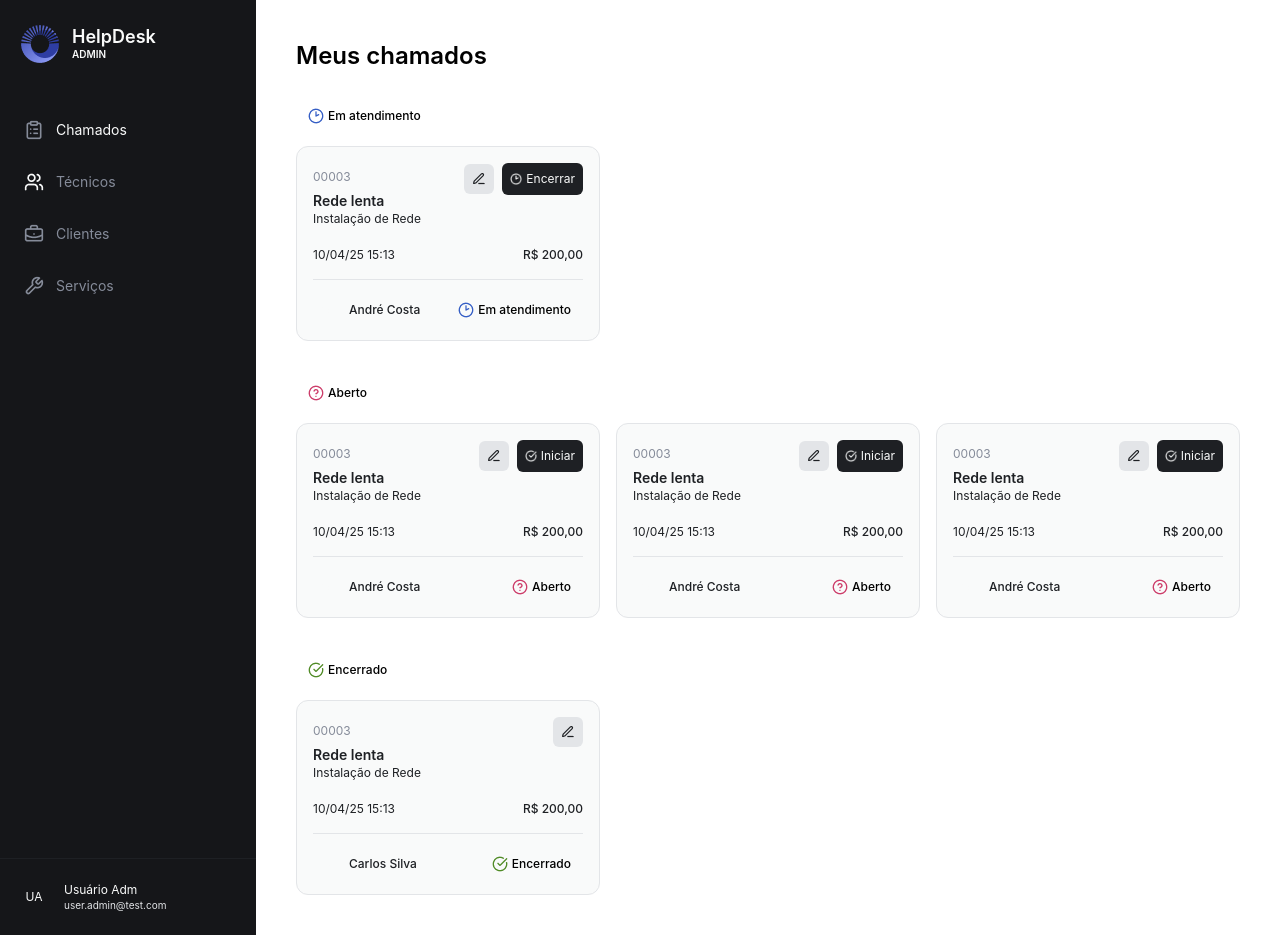
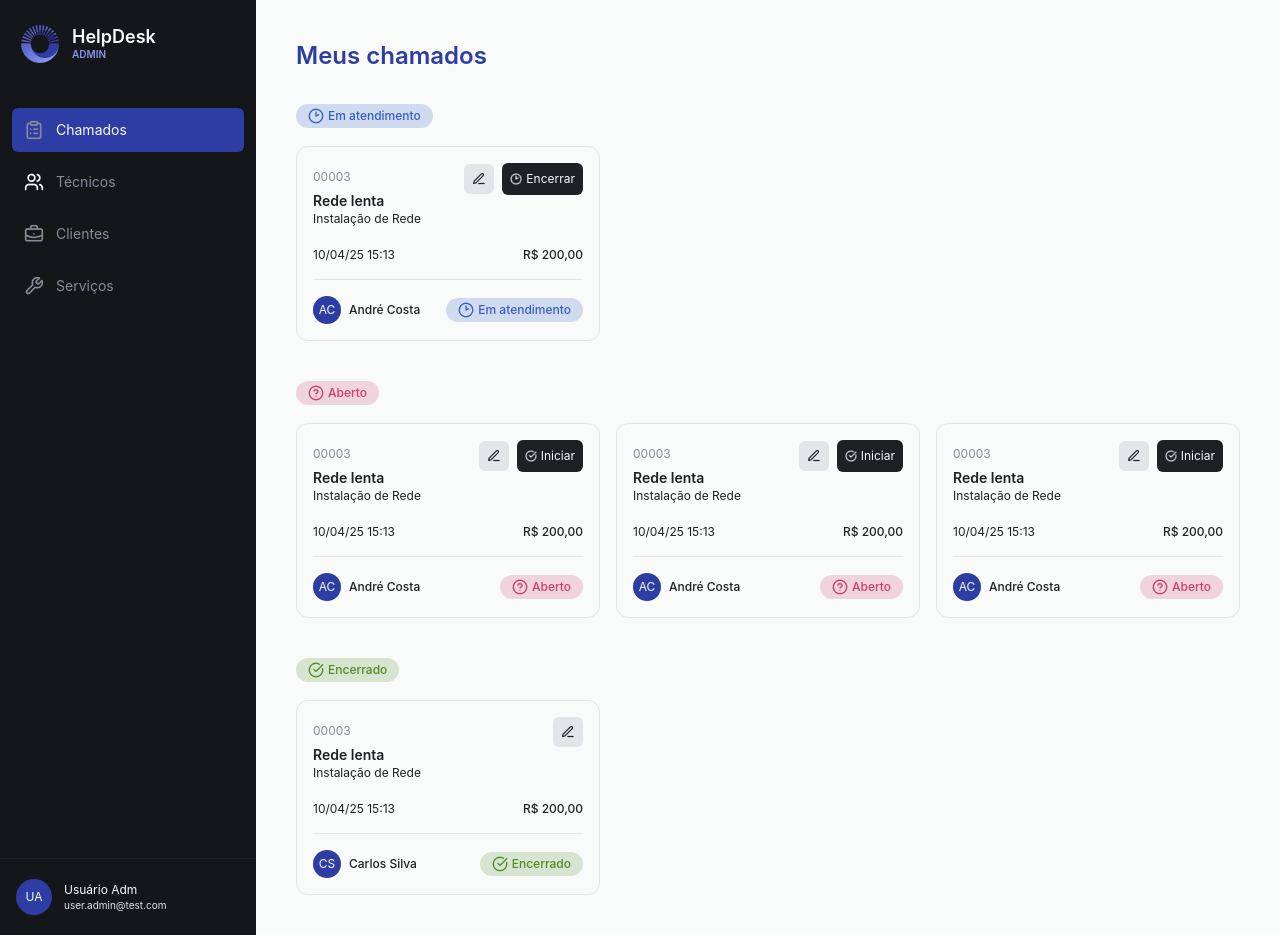
Before and after one commit to philipipastor/HelpDesk, a React (Vite) app: page / in a window 1280 px wide. Built offline with nearby package versions, Linux system fonts and the light colour scheme.

Commit message:
styles: adiciona mais cores

```diff
--- a/src/index.css
+++ b/src/index.css
@@ -1,12 +1,26 @@
 @import "tailwindcss";
 
 @theme {
+  --color-blue-dark: #2E3DA3;
+  --color-blue-base: #5165E1;
+  --color-blue-light: #8996EB;
 
---color-gray-100: #151619;
---color-gray-200: #1E2024;
---color-gray-300: #535964;
---color-gray-400: #858B99;
---color-gray-500: #E3E5E8;
---color-gray-600: #F9FAFA
+  --color-gray-100: #151619;
+  --color-gray-200: #1E2024;
+  --color-gray-300: #535964;
+  --color-gray-400: #858B99;
+  --color-gray-500: #E3E5E8;
+  --color-gray-600: #F9FAFA;
 
+  --color-feedback-danger: #D03E3E;
+  --color-feedback-open: #CC3D6A;
+  --color-feedback-progress: #355EC5;
+  --color-feedback-done: #508B26;
 }
+
+@layer base {
+  body {
+    background-color: var(--color-gray-600);
+    color: var(--color-gray-200);
+  }
+}
```
